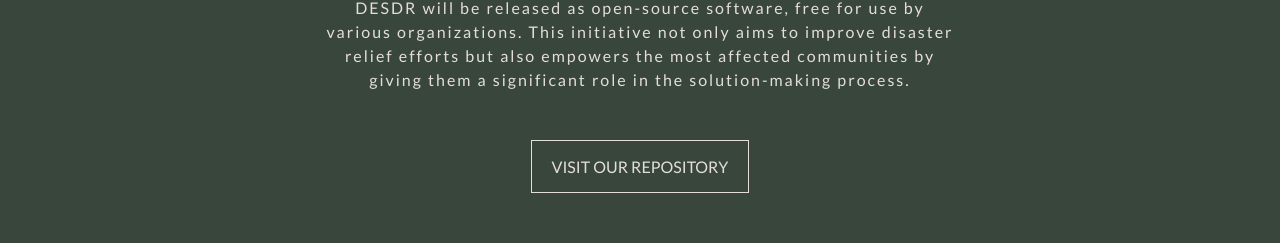
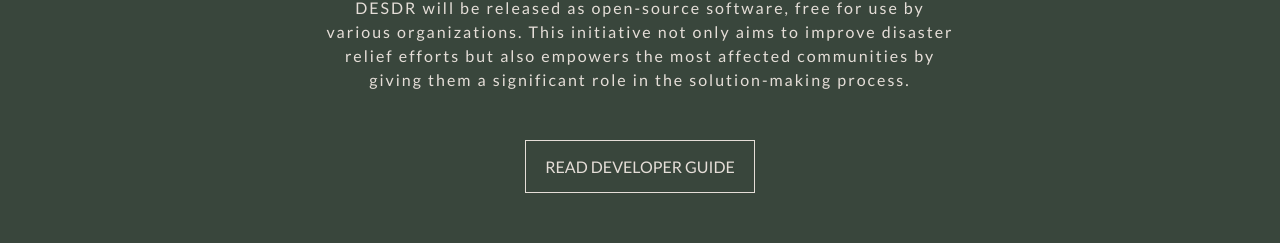
Before and after one commit to Columbia-DESDR/columbia-desdr.github.io, a React (Create React App) app: page /#/ in a window 1280 px wide. Shown: the part 2095-2338 px from the top of the page. Built offline with nearby package versions, Linux system fonts and the light colour scheme.

Commit message:
update developer guide url

```diff
--- a/src/pages/Home.js
+++ b/src/pages/Home.js
@@ -50,7 +50,7 @@ function App() {
 
       <div className='important'>
         <p className='important_desc'>DESDR will be released as open-source software, free for use by various organizations. This initiative not only aims to improve disaster relief efforts but also empowers the most affected communities by giving them a significant role in the solution-making process.</p>
-        <SecondaryDarkBtn onClick={() => window.open('https://github.com/Columbia-DESDR', '_blank')}>VISIT OUR REPOSITORY</SecondaryDarkBtn>
+        <SecondaryDarkBtn onClick={() => window.open('https://columbia-desdr.github.io/desdr-documentation/')}>READ DEVELOPER GUIDE</SecondaryDarkBtn>
       </div>
 
       <div className='team'>
```
